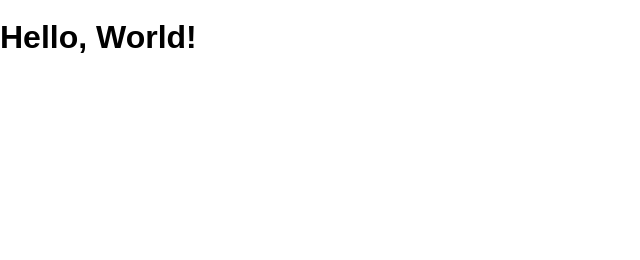
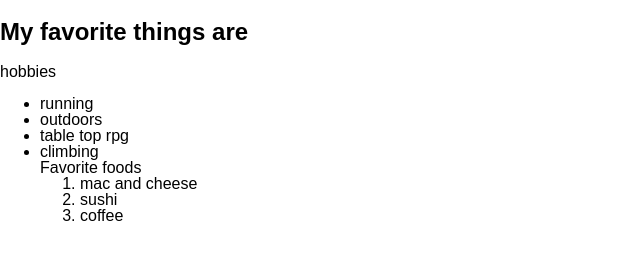
Before and after one commit to juanxsalazar/hello-world, a website: page public/index.html in a window 1280 px wide. Shown: the whole page, without its empty margins (0-640 px from the left). Drawn offline with Linux system fonts and the light colour scheme.

Commit message:
added list of hobbies

```diff
--- a/public/index.html
+++ b/public/index.html
@@ -1,5 +1,6 @@
 <!DOCTYPE html>
 <html>
+
 <head lang="en">
   <meta charset="UTF-8">
   <meta name="viewport" content="width=device-width, initial-scale=1">
@@ -7,7 +8,30 @@
   <link rel="shortcut icon" href="/favicon.ico">
   <link rel="stylesheet" href="/screen.css">
 </head>
+
+
 <body>
-    <h1 class='hello-world'>Hello, World!</h1>
+  <!-- this is a comment-->
+  <header>
+    <h2> My favorite things are</h2>
+  </header>
+
+  </header>hobbies</header>
+  <ul>
+    <li> running </li>
+    <li> outdoors</li>
+    <li> table top rpg</li>
+    <li> climbing </li>
+    <section>
     </body>
+    <body>
+ <header> Favorite foods</header>
+      <ol>
+        <li> mac and cheese</li>
+        <li> sushi</li>
+        <li> coffee</li>
+      </ol>
+    </section>
+</body>
+
 </html>
```
Also changed, not shown: 1 other file. Lines whose indentation alone changed are shown as unchanged.
